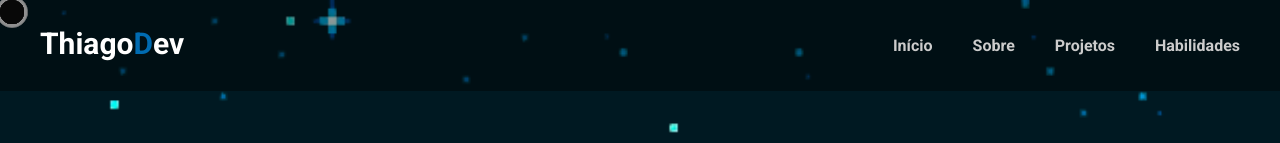
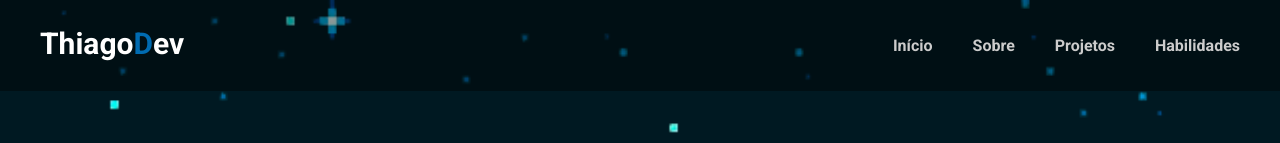
Before and after one commit to ThiagoRazor/portfolio-reactjs, a React (Create React App) app: page / in a window 1280 px wide. Shown: the top 143 px of the page. Built offline with nearby package versions, Linux system fonts and the light colour scheme.

Commit message:
removing the Comet Tracker function

```diff
--- a/src/components/CometTracker/index.js
+++ /dev/null
@@ -1,140 +0,0 @@
-import './tracker.css';
-import React from 'react';
-
-export const Tracker = () => {
-
-const coords = { x: 0, y: 0 };
-const circles = document.querySelectorAll(".circle");
-
-const colors = [
-    "#222759",
-    "#232b61",
-    "#24306a",
-    "#243472",
-    "#23397b",
-    "#223e84",
-    "#1f438d",
-    "#1b4896",
-    "#1b4896",
-    "#174f9c",
-    "#1557a1",
-    "#135ea6",
-    "#1365ab",
-    "#166db0",
-    "#1b74b4",
-    "#217bb8",
-    "#217bb8",
-    "#0c89c4",
-    "#0098d0",
-    "#00a6da",
-    "#00b5e3",
-    "#00c3eb"
-];
-circles.forEach(function (circle, index) {
-  circle.x = 0;
-  circle.y = 0;
-  circle.style.backgroundColor = colors[index % colors.length];
-});
-
-window.addEventListener("mousemove", function(e){
-  coords.x = e.clientX;
-  coords.y = e.clientY;
-
-});
-
-function animateCircles() {
-
-  let x = coords.x;
-  let y = coords.y;
-
-  circles.forEach(function (circle, index) {
-    circle.style.left = x - 12 + "px";
-    circle.style.top = y - 12 + "px";
-
-    circle.style.scale = (circles.length - index) / circles.length;
-
-    circle.x = x;
-    circle.y = y;
-
-    const nextCircle = circles[index + 1] || circles[0];
-    x += (nextCircle.x - x) * 0.3;
-    y += (nextCircle.y - y) * 0.3;
-  });
-
-  requestAnimationFrame(animateCircles);
-}
-
-
-animateCircles();
-
-
-    return (
-
-
-        <div>
-
-  <div className="circle"></div>
-  <div className="circle"></div>
-  <div className="circle"></div>
-  <div className="circle"></div>
-  <div className="circle"></div>
-  <div className="circle"></div>
-  <div className="circle"></div>
-  <div className="circle"></div>
-  <div className="circle"></div>
-  <div className="circle"></div>
-  <div className="circle"></div>
-  <div className="circle"></div>
-  <div className="circle"></div>
-  <div className="circle"></div>
-  <div className="circle"></div>
-  <div className="circle"></div>
-  <div className="circle"></div>
-  <div className="circle"></div>
-  <div className="circle"></div>
-  <div className="circle"></div>
-  <div className="circle"></div>
-  <div className="circle"></div>
-  <div className="circle"></div>
-  <div className="circle"></div>
-  <div className="circle"></div>
-  <div className="circle"></div>
-  <div className="circle"></div>
-  <div className="circle"></div>
-  <div className="circle"></div>
-  <div className="circle"></div>
-  <div className="circle"></div>
-  <div className="circle"></div>
-  <div className="circle"></div>
-  <div className="circle"></div>
-  <div className="circle"></div>
-  <div className="circle"></div>
-  <div className="circle"></div>
-  <div className="circle"></div>
-  <div className="circle"></div>
-  <div className="circle"></div>
-  <div className="circle"></div>
-  <div className="circle"></div>
-  <div className="circle"></div>
-  <div className="circle"></div>
-  <div className="circle"></div>
-  <div className="circle"></div>
-  <div className="circle"></div>
-  <div className="circle"></div>
-  <div className="circle"></div>
-  <div className="circle"></div>
-  <div className="circle"></div>
-  <div className="circle"></div>
-  <div className="circle"></div>
-  <div className="circle"></div>
-  <div className="circle"></div>
-  <div className="circle"></div>
-  <div className="circle"></div>
-  <div className="circle"></div>
-  <div className="circle"></div>
-  <div className="circle"></div>
-        </div>
-    )
-
-
-}
--- a/src/components/CometTracker/tracker.css
+++ /dev/null
@@ -1,42 +0,0 @@
-.circle {
-    height: 24px;
-    width: 24px;
-    border-radius: 24px;
-    background-color: black;
-    position: fixed;
-    top: 0;
-    left: 0;
-    pointer-events: none;
-    z-index: 0; /* so that it stays on top of all other elements */
-}
-
-
-.circle::after{
-    display: block;
-    position: absolute;
-    top:-5px;
-    left:-5px;
-    content: '';
-    width: calc(100% + 10px);
-    height: calc(100% + 10px);
-    border-radius: 50%;
-    background-color: rgba(255,255,255,0.05);
-    transform: scale(0);
-    animation: flare 1.5s infinite;
-}
-
-
-@keyframes flare {
-
-    0% {
-        transform: scale(0.7);
-    }
-    50% {
-        transform: scale(1);
-    }
-
-    100% {
-        transform: scale(0.7);
-    }
-
-}
--- a/src/pages/Home/Home.tsx
+++ b/src/pages/Home/Home.tsx
@@ -14,7 +14,6 @@ import ShowTextOnHover from "../../components/onHover/hoverTeconologies";
 import { items } from '../../components/onHover/items';
 import { openWhatsapp } from "../../components/helpers/whatsapp";
 import WhatsAppIcon from '@mui/icons-material/WhatsApp';
-import {Tracker} from '../../components/CometTracker';
 
 export const Home= () => {
     AOS.init();
@@ -28,7 +27,6 @@ export const Home= () => {
         <div>
 
 
-            <Tracker />
             <button id="topButton" className={styles.topButtonScroll} onClick={scrollToTop}>^</button>
             <button id="topButton" className={styles.whatsappBtn} onClick={openWhatsapp}><WhatsAppIcon style={{ width: '40', height: '40', position:'relative', left:'-4', top:'-5'}}/></button>
             <section id={styles.home}>
```
